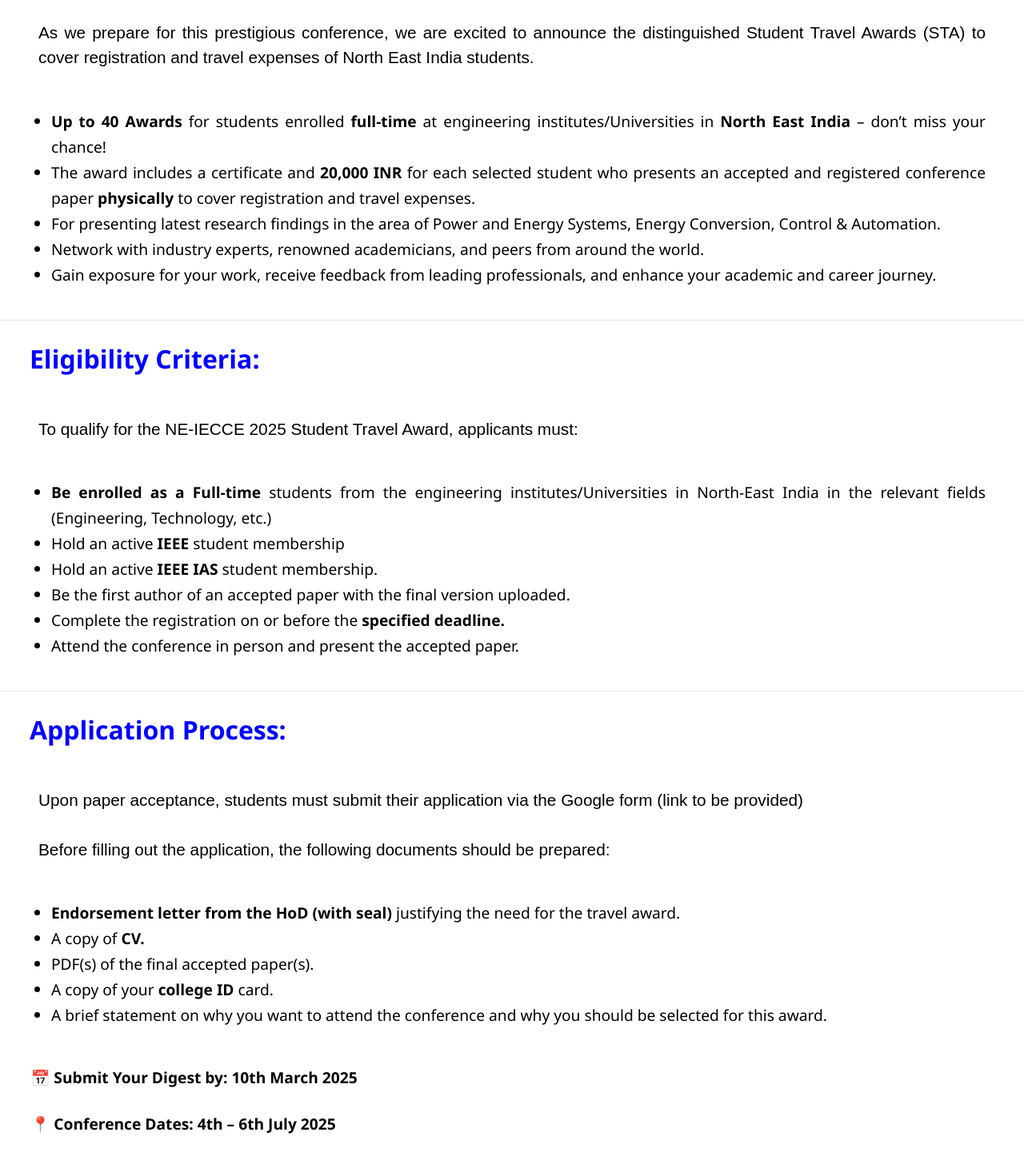
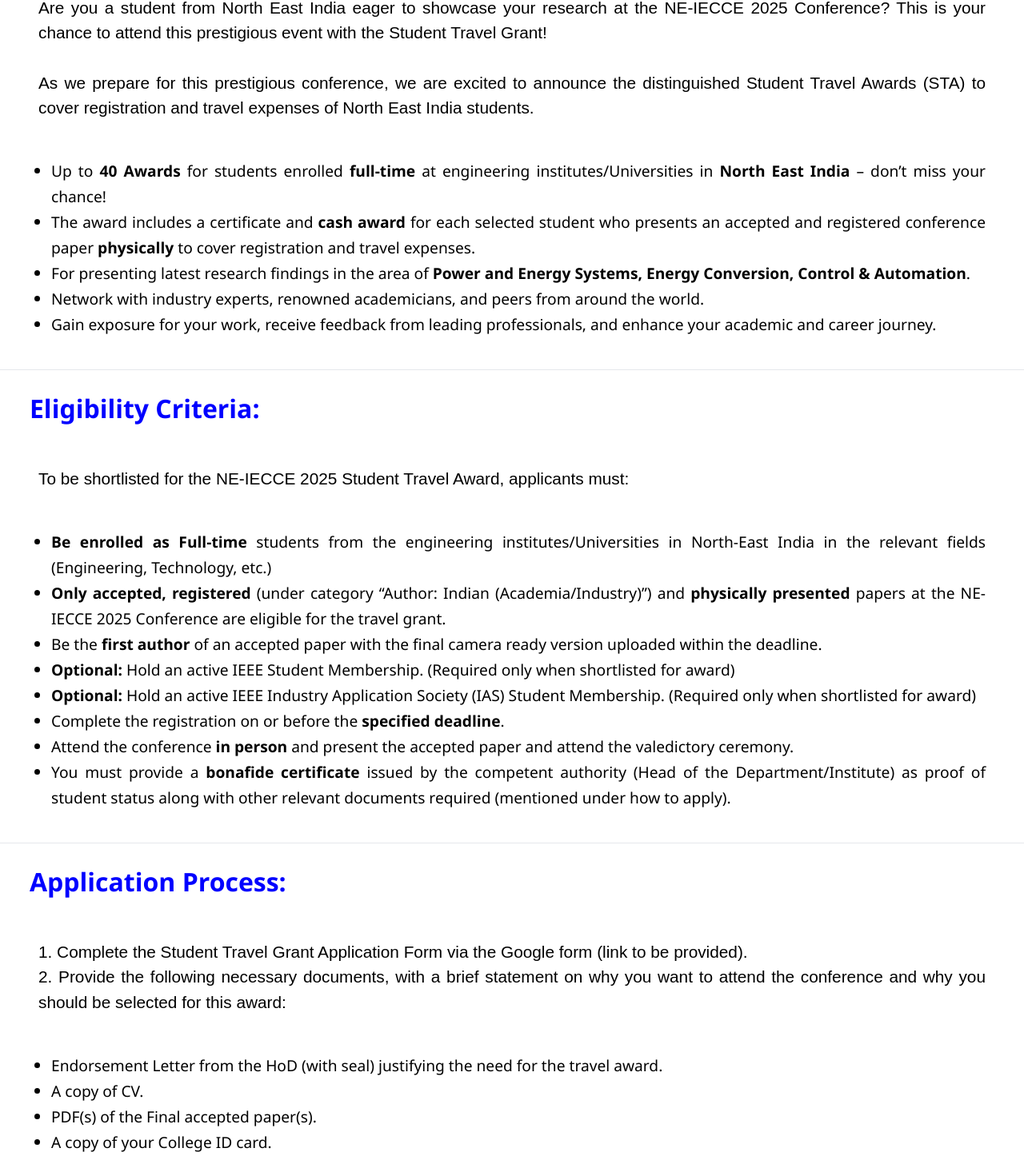
Before and after one commit to PragyaPR06/NEC-ECCE_2025, a React (Create React App) app: page /studentAwards in a window 1280 px wide. Shown: the part 434-1885 px from the top of the page at 80% size. Built offline with nearby package versions, Linux system fonts and the light colour scheme; a web font is replaced by a local one.

Commit message:
major chnages done in students awards section

```diff
--- a/src/Pages/Awards/StudentAwards.jsx
+++ b/src/Pages/Awards/StudentAwards.jsx
@@ -6,97 +6,90 @@ import styles from './Awards.module.scss'
 const StudentAwards = () =>{
   return(
     <>
-      <Header/>
+    <Header />
     <Navbar />
     <hr />
 
     <div className={`${styles.container} relative pt-[2rem]`}>
       <section className={styles.aboutUs}>
         <header className={styles.anekTamilAboutUs}>
-                    <h2>NE-IECCE 2025 Student Travel Grant for <span>North East India Students</span></h2>
+          <h2>
+            NE-IECCE 2025 Student Travel Grant for <span>North East India Students</span>
+          </h2>
         </header>
         <div className={styles.aboutUsInfo}>
           <p className={styles.anekTamilAboutUsPara}>
-                    Are you a student from North East India eager to showcase your research at the NE-IECCE 2025 Conference? This is your chance to attend this prestigious event with the Student Travel Grant! <br/><br />
+            🌟 <strong>Apply Now for the NE-IECCE 2025 Student Travel Grant – Exclusively for North East India Students!</strong> 🌟
+            <br /><br />
+            Are you a student from North East India eager to showcase your research at the NE-IECCE 2025 Conference? This is your chance to attend this prestigious event with the Student Travel Grant!<br /><br />
             As we prepare for this prestigious conference, we are excited to announce the distinguished Student Travel Awards (STA) to cover registration and travel expenses of North East India students.
           </p>
           <ul className={styles.submissionGuidelinesText}>
-                <li>
-                <span className={styles.boldText}>Up to 40 Awards </span>for students enrolled <span className={styles.boldText}>full-time</span> at engineering institutes/Universities in <span className={styles.boldText}>North East India</span> – don’t miss your chance!
-                </li>
-                <li>
-                The award includes a certificate and <span className={styles.boldText}>20,000 INR</span> for each selected student who presents an accepted and registered conference paper <span className={styles.boldText}>physically</span> to cover registration and travel expenses.
-                </li>
-                <li>
-                For presenting latest research findings in the area of Power and Energy Systems, Energy Conversion, Control & Automation.
-                </li>
-                <li>
-                Network with industry experts, renowned academicians, and peers from around the world.
-                </li>
-                <li>
-                Gain exposure for your work, receive feedback from leading professionals, and enhance your academic and career journey.
-                </li>
+            <li>Up to <span className={styles.boldText}>40 Awards</span> for students enrolled <span className={styles.boldText}>full-time</span> at engineering institutes/Universities in <span className={styles.boldText}>North East India</span> – don’t miss your chance!</li>
+            <li>The award includes a certificate and <span className={styles.boldText}>cash award</span> for each selected student who presents an accepted and registered conference paper <span className={styles.boldText}>physically</span> to cover registration and travel expenses.</li>
+            <li>For presenting latest research findings in the area of <span className={styles.boldText}>Power and Energy Systems, Energy Conversion, Control & Automation</span>.</li>
+            <li>Network with industry experts, renowned academicians, and peers from around the world.</li>
+            <li>Gain exposure for your work, receive feedback from leading professionals, and enhance your academic and career journey.</li>
           </ul>
         </div>
-            </section><br /><hr /><br />
+      </section>
+
+      <br /><hr /><br />
+
       <section className={styles.eligibility}>
         <h2 className={styles.instructionsHeading}>Eligibility Criteria:</h2>
-            <p className={styles.anekTamilAboutUsPara}>To qualify for the NE-IECCE 2025 Student Travel Award, applicants must:</p>
+        <p className={styles.anekTamilAboutUsPara}>To be shortlisted for the NE-IECCE 2025 Student Travel Award, applicants must:</p>
         <ul className={styles.submissionGuidelinesText}>
-                <li>
-                <span className={styles.boldText}>Be enrolled as a Full-time</span> students from the engineering institutes/Universities in North-East India in the relevant fields (Engineering, Technology, etc.)
-                </li>
-                <li>
-                Hold an active <span className={styles.boldText}>IEEE</span> student membership
-                {/* <span className={styles.boldText}>Only accepted, registered and physically presented papers</span> at the NE-IECCE 2025 Conference are eligible for the travel grant. */}
-                </li>
-                <li>Hold an active <span className={styles.boldText}>IEEE IAS</span> student membership.</li>
-                <li>Be the first author of an accepted paper with the final version uploaded.</li>
-                <li>Complete the registration on or before the <span className={styles.boldText}>specified deadline.</span></li>
-                <li>Attend the conference in person and present the accepted paper.</li>
-                {/* <li>
-                You must provide a <span className={styles.boldText}>bonafide certificate issued by the competent authority (Head of the Department/Institute) </span>as proof of student status.
-                </li> */}
+          <li><span className={styles.boldText}>Be enrolled as Full-time</span> students from the engineering institutes/Universities in North-East India in the relevant fields (Engineering, Technology, etc.)</li>
+          <li><span className={styles.boldText}>Only accepted, registered</span> (under category “Author: Indian (Academia/Industry)”) and <span className={styles.boldText}>physically presented</span> papers at the NE-IECCE 2025 Conference are eligible for the travel grant.</li>
+          <li>Be the <span className={styles.boldText}>first author</span> of an accepted paper with the final camera ready version uploaded within the deadline.</li>
+          <li><span className={styles.boldText}>Optional:</span> Hold an active IEEE Student Membership. (Required only when shortlisted for award)</li>
+          <li><span className={styles.boldText}>Optional:</span> Hold an active IEEE Industry Application Society (IAS) Student Membership. (Required only when shortlisted for award)</li>
+          <li>Complete the registration on or before the <span className={styles.boldText}>specified deadline</span>.</li>
+          <li>Attend the conference <span className={styles.boldText}>in person</span> and present the accepted paper and attend the valedictory ceremony.</li>
+          <li>You must provide a <span className={styles.boldText}>bonafide certificate</span> issued by the competent authority (Head of the Department/Institute) as proof of student status along with other relevant documents required (mentioned under how to apply).</li>
         </ul>
       </section>
+
       <br /><hr /><br />
+
       <section className={styles.eligibility}>
         <h2 className={styles.instructionsHeading}>Application Process:</h2>
-            <p className={styles.anekTamilAboutUsPara}>Upon paper acceptance, students must submit their application via the Google form (link to be provided)<br/><br />
-            Before filling out the application, the following documents should be prepared:</p>
+        <p className={styles.anekTamilAboutUsPara}>
+          1. Complete the Student Travel Grant Application Form via the Google form (link to be provided).<br />
+          2. Provide the following necessary documents, with a brief statement on why you want to attend the conference and why you should be selected for this award:
+        </p>
         <ul className={styles.submissionGuidelinesText}>
-                <li>
-                <span className={styles.boldText}>Endorsement letter from the HoD (with seal) </span>justifying the need for the travel award.
-                {/* Submit your digest via the <span className={styles.boldText}>NE-IECCE 2025 Submission Portal.</span> */}
-                </li>
-                <li>
-                A copy of <span className={styles.boldText}>CV.</span>
-                {/* Complete the <span className={styles.boldText}>Student Travel Grant Application Form</span> available on the conference website. (Will be updated soon on website..) */}
-                </li>
-                <li>
-                PDF(s) of the final accepted paper(s).
-                {/* Provide necessary documents, including your <span className={styles.boldText}>college ID card  </span>and a brief statement on why you want to attend the conference and why you should be selected for this award. (Will be updated soon on website..) */}
-                </li>
-                <li>A copy of your <span className={styles.boldText}>college ID </span>card.</li>
+          <li>Endorsement Letter from the HoD (with seal) justifying the need for the travel award.</li>
+          <li>A copy of CV.</li>
+          <li>PDF(s) of the Final accepted paper(s).</li>
+          <li>A copy of your College ID card.</li>
+          <li>A copy of the IEEE & IAS Student membership proof. (Required only when shortlisted for award)</li>
           <li>A brief statement on why you want to attend the conference and why you should be selected for this award.</li>
         </ul>
       </section>
+
       <section className={styles.lowerText}>
-            <p>&#128197; Submit Your Digest by: 10th March 2025</p><br />
-            <p>&#128205; Conference Dates: 4th – 6th July 2025</p>
+        <p>📅📍 <span className={styles.boldText}>Conference Dates:</span> 4th – 6th July 2025</p>
       </section>
+
       <section className={styles.nearFooterText}>
-            This is a fantastic opportunity to advance your research, broaden your academic network, and participate in one of the most exciting conferences in the field of Sustainable Energy Conversion and Transport Electrification. <br /><br />
-            <p>Don’t miss out on this chance to attend NE-IECCE 2025 and take your research journey to the next level!</p><br />
+        This is a fantastic opportunity to advance your research, broaden your academic network, and participate in one of the most exciting conferences in the field of <span className={styles.boldText}>Sustainable Energy Conversion and Transport Electrification</span>.
+        <br /><br />
+        <p>For More Information and to Apply: <br />
+          Visit: <a href="https://ne-iecce2025.org/" className="text-blue-600 underline hover:text-blue-800" target="_blank" rel="noreferrer">https://ne-iecce2025.org/</a>
+        </p>
+        <br />
+        <p>Don’t miss out on this chance to attend NE-IECCE 2025 and take your research journey to the next level!</p>
+      </section>
 
-
-            </section>
       <section className={styles.studentAwardSection}>
-            <img src="/Awards/awards_flyer.jpeg" alt="Students Award" ></img>
+        <img src="/Awards/awards_flyer.jpeg" alt="NE-IECCE 2025 Student Travel Grant Poster" />
       </section>
     </div>
-<br></br>
+    <br />
   </>
+
   )
 };
 
```
Lines whose indentation alone changed are shown as unchanged.
